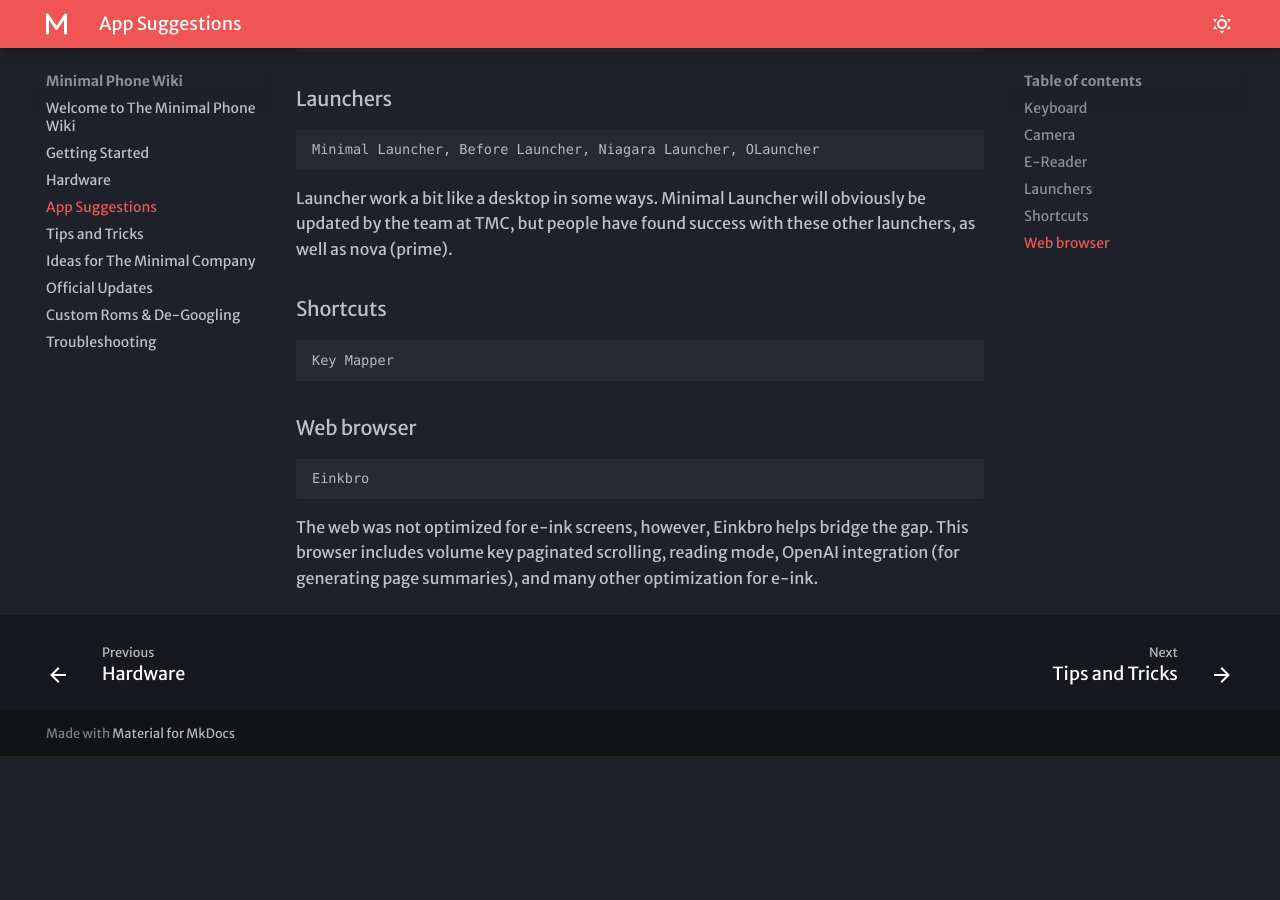
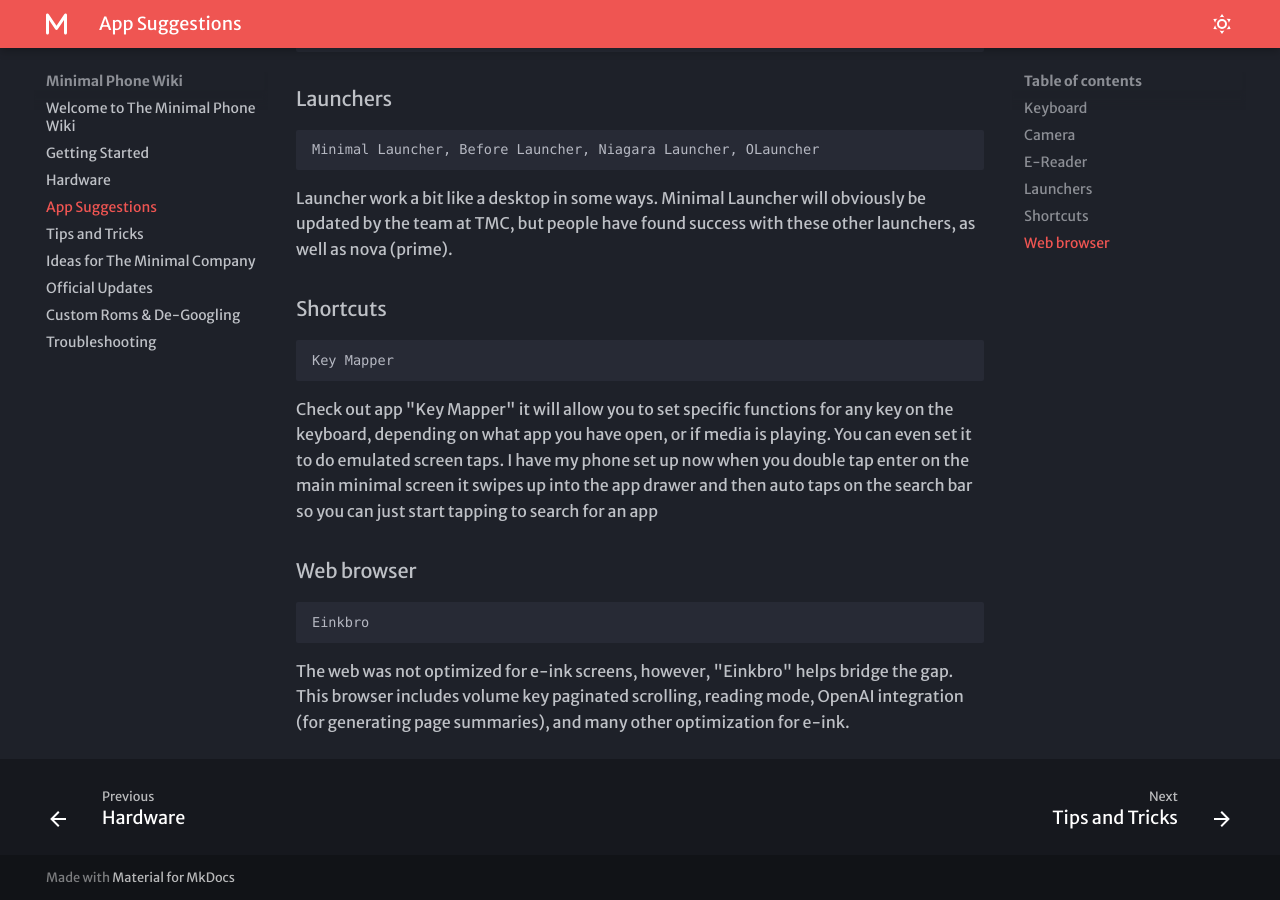
Before and after one commit to theblcl/Minimal-Phone-Guide, an MkDocs documentation site: the page built from docs/apps.md, in a window 1280 px wide and 900 px high, scrolled down 642 px. Built offline with MkDocs 1.6.1 and Material for MkDocs 9.7.7, drawn with Linux system fonts in a browser that asks for light colours; some web fonts are replaced; before the commit the page ends 1398 px from its top, so only the background shows below that.

Commit message:
Fixed shortcuts description

```diff
--- a/docs/apps.md
+++ b/docs/apps.md
@@ -23,7 +23,9 @@
 ### Shortcuts
     Key Mapper
 
+Check out app "Key Mapper" it will allow you to set specific functions for any key on the keyboard, depending on what app you have open, or if media is playing.  You can even set it to do emulated screen taps.  I have my phone set up now when you double tap enter on the main minimal screen it swipes up into the app drawer and then auto taps on the search bar so you can just start tapping to search for an app
+
 ### Web browser
     Einkbro
 
-The web was not optimized for e-ink screens, however, Einkbro helps bridge the gap. This browser includes volume key paginated scrolling, reading mode, OpenAI integration (for generating page summaries), and many other optimization for e-ink.
+The web was not optimized for e-ink screens, however, "Einkbro" helps bridge the gap. This browser includes volume key paginated scrolling, reading mode, OpenAI integration (for generating page summaries), and many other optimization for e-ink.
```
